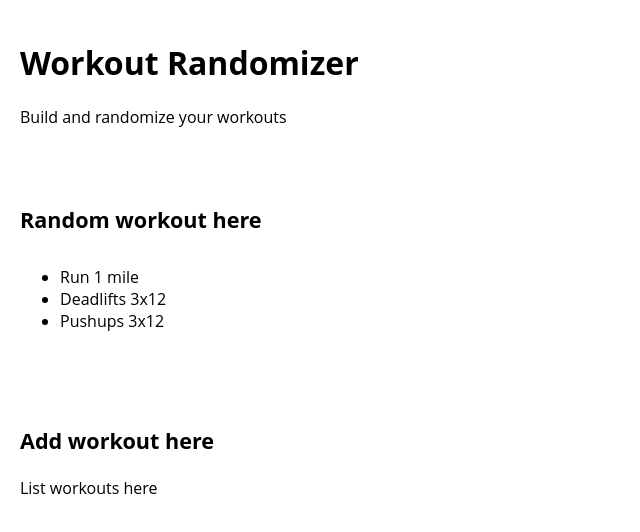
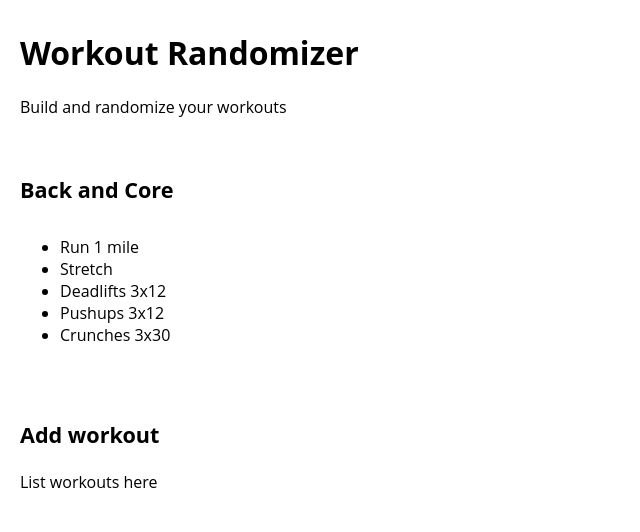
Before and after one commit to mrjasonweaver/workout-randomizer, a React (Create React App) app: page / in a window 1280 px wide. Shown: the top 532 px of the page, without its empty margins (0-640 px from the left). Built offline with nearby package versions, Linux system fonts and the light colour scheme.

Commit message:
cleanup and start add workout form

```diff
--- a/src/components/AddWorkout.js
+++ b/src/components/AddWorkout.js
@@ -5,7 +5,10 @@ class AddWorkout extends React.Component {
         return (
             <div>
                 <div className="wrap">
-                    <h3>{this.props.sectionTitle}</h3>
+                    <form className="add-workout">
+                        <h3>{this.props.sectionTitle}</h3>
+
+                    </form>
                     <p>List workouts here</p>
                 </div>
             </div>
--- a/src/components/App.js
+++ b/src/components/App.js
@@ -8,8 +8,8 @@ class App extends React.Component {
         return (
             <div className="workout-radomizer">
                 <Header siteTitle="Workout Randomizer" tagline="Build and randomize your workouts"/>
-                <Workout content="Random workout here"/>
-                <AddWorkout sectionTitle="Add workout here"/>
+                <Workout randomTitle="Back and Core"/>
+                <AddWorkout sectionTitle="Add workout"/>
             </div>
         )
     }
--- a/src/components/Workout.js
+++ b/src/components/Workout.js
@@ -5,11 +5,13 @@ class Workout extends React.Component {
         return (
             <div className="app-workout">
                 <div className="wrap">
-                    <h3>{this.props.content}</h3>
+                    <h3>{this.props.randomTitle}</h3>
                     <ul>
                         <li>Run 1 mile</li>
+                        <li>Stretch</li>
                         <li>Deadlifts 3x12</li>
                         <li>Pushups 3x12</li>
+                        <li>Crunches 3x30</li>
                     </ul>
                 </div>
             </div>
--- a/src/css/style.css
+++ b/src/css/style.css
@@ -181,5 +181,5 @@ body {
   font-size: 2rem;
 }
 .wrap {
-  padding: 20px;
+  padding: 10px 20px;
 }
```
